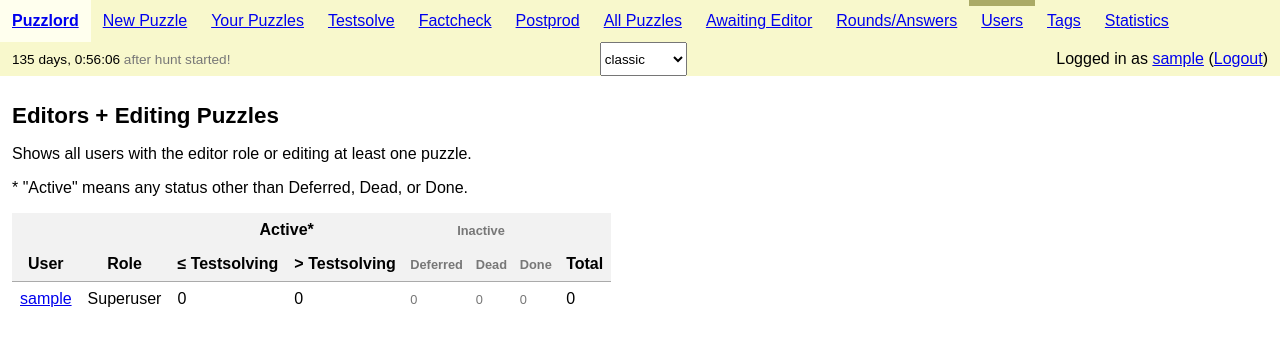
After one commit to galacticpuzzlehunt/puzzlord, a Django app: page /users/editors in a window 1280 px wide. The commit adds this page. Shown: the top 346 px of the page. Run offline with Django 3.2, Linux system fonts and the light colour scheme; the visitor is signed in with stand-in values (Sample User, id 1); data comes from the database, SQL or seed files in the repository; data that the repository does not hold is empty; some libraries are stand-ins or nearby versions.

Commit message:
Fix and add a variety of things
- __str__ functions on models
- the change status and comment was just all broken
- page to view editors' stats
- CSS blockquotes
- bugs

```diff
--- a/puzzle_editing/models.py
+++ b/puzzle_editing/models.py
@@ -94,6 +94,9 @@ class UserProfile(models.Model):
             ),
             linkify,
         )
+
+    def __str__(self):
+        return "Profile of {}".format(self.user)
 
 
 class Round(models.Model):
@@ -366,6 +369,9 @@ class PuzzleVisited(models.Model):
     user = models.ForeignKey(User, on_delete=models.CASCADE)
     date = models.DateTimeField(auto_now=True)
 
+    def __str__(self):
+        return "{} visited {}".format(self.user.username, self.puzzle)
+
 
 class TestsolveSession(models.Model):
     """An attempt by a group of people to testsolve a puzzle.
--- a/puzzle_editing/static/css/general.css
+++ b/puzzle_editing/static/css/general.css
@@ -373,6 +373,17 @@ table.puzzle-table td p, table.puzzle-table td pre {
 }
 
 /* comments */
+blockquote {
+	margin: 1em 0;
+	border-left: 3px solid var(--border-color);
+	padding: 0.5em 1em;
+}
+blockquote > p:first-child {
+	margin-top: 0;
+}
+blockquote > p:last-child {
+	margin-bottom: 0;
+}
 .date {
 	font-size: 80%;
 }
@@ -483,7 +494,6 @@ table.puzzle-table td p, table.puzzle-table td pre {
 .hide-test-spoiled:checked + label + div > table tr.test-spoiled {
 	display: none;
 }
-.show-delete-answer:checked ~
 .deemph {
 	color: var(--deemphasized-color);
 	font-size: 80%;
--- a/puzzle_editing/status.py
+++ b/puzzle_editing/status.py
@@ -77,6 +77,12 @@ def past_testsolving(status):
         status
     ) <= get_status_rank(DONE)
 
+
+# a partition of the statuses that excludes Done, Deferred, Dead for some queries
+PRE_TESTSOLVING_STATUSES = STATUSES[: STATUSES.index(REVISING_POST_TESTSOLVING)]
+POST_TESTSOLVING_STATUSES = STATUSES[
+    STATUSES.index(REVISING_POST_TESTSOLVING) : STATUSES.index(DONE)
+]
 
 # Possible blockers:
 
--- /dev/null
+++ b/puzzle_editing/templates/editors.html
@@ -0,0 +1,52 @@
+{% extends "base.html" %}
+{% load markdown %}
+{% block title %}
+Editors
+{% endblock %}
+{% block main %}
+	<h1>Editors + Editing Puzzles</h1>
+	<p>Shows all users with the editor role or editing at least one puzzle.</p>
+	<p>* "Active" means any status other than Deferred, Dead, or Done.</p>
+	<div class="table-wrap">
+	<table class="classic sortable">
+		<thead>
+		<tr>
+			<th colspan="2"></th>
+			<th colspan="2">Active*</th>
+			<th colspan="3" class="deemph">Inactive</th>
+			<th></th>
+		</tr>
+		<tr>
+			<th>User</th>
+			<th>Role</th>
+			<th>&le; Testsolving</th>
+			<th>&gt; Testsolving</th>
+			<th class="deemph">Deferred</th>
+			<th class="deemph">Dead</th>
+			<th class="deemph">Done</th>
+			<th>Total</th>
+		</tr>
+		</thead>
+		<tbody>
+		{% for user in users %}
+		<tr>
+			<td><a href="{% url 'user' user.username %}">{{ user.full_display_name }}</a></td>
+			<td>
+				{% if user.is_staff %}
+				Superuser
+				{% elif user.is_meta_editor %}
+				Meta Editor
+				{% endif %}
+			</td>
+			<td>{{ user.editing_pre_testsolving }}</td>
+			<td>{{ user.editing_post_testsolving }}</td>
+			<td class="deemph">{{ user.editing_deferred }}</td>
+			<td class="deemph">{{ user.editing_dead }}</td>
+			<td class="deemph">{{ user.editing_done }}</td>
+			<td>{{ user.editing_all }}</td>
+		</tr>
+		{% endfor %}
+		</tbody>
+	</table>
+	</div>
+{% endblock %}
--- a/puzzle_editing/templates/users.html
+++ b/puzzle_editing/templates/users.html
@@ -1,17 +1,16 @@
 {% extends "base.html" %}
-{% load puzzle_list %}
 {% load markdown %}
 {% block title %}
 Users
 {% endblock %}
 {% block main %}
 	<h1>Users</h1>
-	<p>* "Active" means any status other than Deferred, Dead, or Done.</p>
+	<p>* "Active" means any status other than Deferred, Dead, or Done. See also <a href="{% url 'users_statuses' %}">Users &times; Statuses</a>, more detailed <a href="{% url 'editors' %}">Editors + Editing Puzzles</a></p>
 	<div class="table-wrap">
 	<table class="classic sortable">
 		<thead>
 		<tr>
-			<th colspan="2">
+			<th colspan="2"></th>
 			<th colspan="4">Authored</th>
 			<th colspan="4">Editing</th>
 			<th colspan="4">Factchecking</th>
--- a/puzzle_editing/urls.py
+++ b/puzzle_editing/urls.py
@@ -47,6 +47,7 @@ urlpatterns = [
     path("rounds/<int:id>/edit", views.edit_round, name="edit_round"),
     path("rounds/<int:id>/bulk_add", views.bulk_add_answers, name="bulk_add_answers"),
     path("users", views.users, name="users"),
+    path("users/editors", views.editors, name="editors"),
     path("users_statuses", views.users_statuses, name="users_statuses"),
     path("user/<str:username>", views.user, name="user"),
     path("account", views.account, name="account"),
--- a/puzzle_editing/views.py
+++ b/puzzle_editing/views.py
@@ -624,10 +624,7 @@ def puzzle(request, id):
             # Not worth crashing over. Just do our best.
             status_change_dirty = request.POST.get("add_comment_change_status")
             status_change = ""
-            if (
-                status_change_dirty
-                and status_change_dirty in status.BLOCKERS_AND_TRANSITIONS
-            ):
+            if status_change_dirty and status_change_dirty in status.DESCRIPTIONS:
                 status_change = status_change_dirty
             if comment_form.is_valid():
                 add_comment(
@@ -638,6 +635,9 @@ def puzzle(request, id):
                     content=comment_form.cleaned_data["content"],
                     status_change=status_change,
                 )
+                if status_change:
+                    puzzle.status = status_change
+                    puzzle.save()
         elif "react_comment" in request.POST:
             emoji = request.POST.get("emoji")
             comment = PuzzleComment.objects.get(id=request.POST["react_comment"])
@@ -2033,6 +2033,52 @@ def users(request):
 
 
 @login_required
+def editors(request):
+    users = (
+        User.objects.all()
+        .annotate(
+            editing_all=Count("editing_puzzles", distinct=True,),
+            editing_pre_testsolving=Count(
+                "editing_puzzles",
+                filter=Q(editing_puzzles__status__in=status.PRE_TESTSOLVING_STATUSES),
+                distinct=True,
+            ),
+            editing_post_testsolving=Count(
+                "editing_puzzles",
+                filter=Q(editing_puzzles__status__in=status.POST_TESTSOLVING_STATUSES),
+                distinct=True,
+            ),
+            editing_done=Count(
+                "editing_puzzles",
+                filter=Q(editing_puzzles__status=status.DONE),
+                distinct=True,
+            ),
+            editing_deferred=Count(
+                "editing_puzzles",
+                filter=Q(editing_puzzles__status=status.DEFERRED),
+                distinct=True,
+            ),
+            editing_dead=Count(
+                "editing_puzzles",
+                filter=Q(editing_puzzles__status=status.DEAD),
+                distinct=True,
+            ),
+        )
+        .select_related("profile")
+    )
+
+    users = list(users)
+    for user in users:
+        user.full_display_name = get_full_display_name(user)
+        # FIXME You can do this quickly in Django 3.x
+        user.is_meta_editor = user.has_perm("alientoyshop.change_round")
+
+    users = [user for user in users if user.is_meta_editor or user.editing_all > 0]
+
+    return render(request, "editors.html", {"users": users,})
+
+
+@login_required
 def users_statuses(request):
     # distinct=True because https://stackoverflow.com/questions/59071464/django-how-to-annotate-manytomany-field-with-count
     annotation_kwargs = {
```
